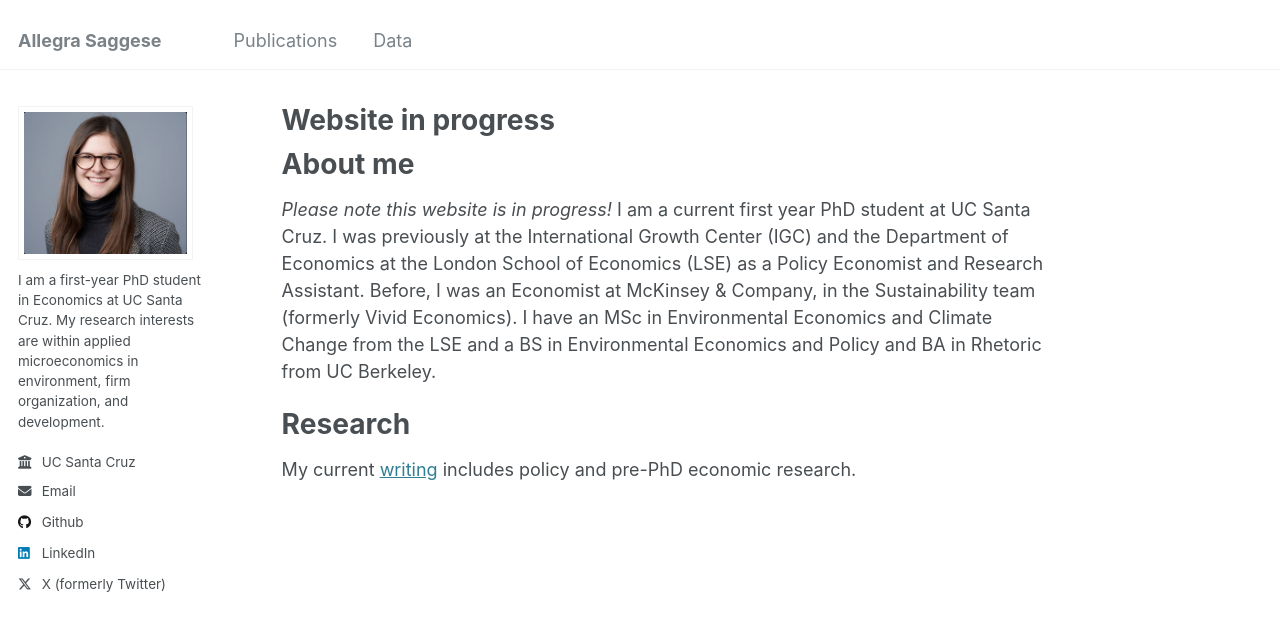
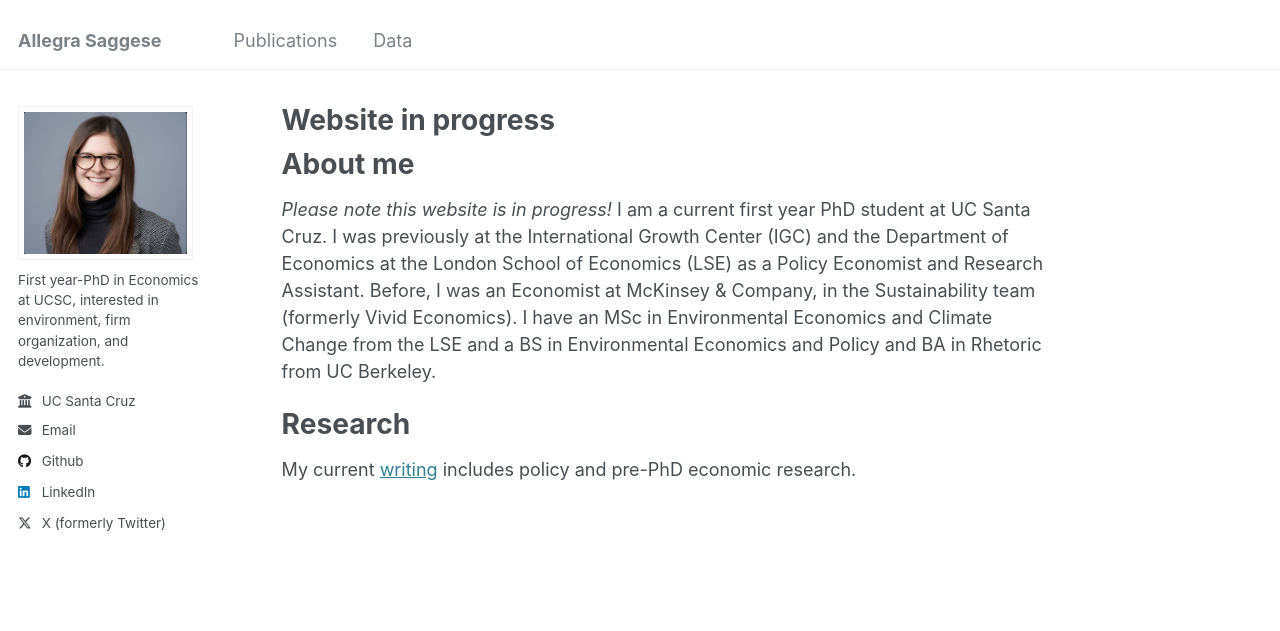
Before and after one commit to allegra-saggese-econ/allegra-saggese-econ.github.io, a Jekyll site: the page built from _pages/about.md, in a window 1280 px wide. Shown: the top 631 px of the page. Built offline with Jekyll 4.4.1, drawn with Linux system fonts in a browser that asks for light colours.

Commit message:
Update _config.yml
change the description in the mini bio

```diff
--- a/_config.yml
+++ b/_config.yml
@@ -24,7 +24,7 @@ author:
   avatar           : "2019-headshot.png"
   #name             : "Your Sidebar Name"
   pronouns         : # example: "she/her"
-  bio              : "I am a first-year PhD student in Economics at UC Santa Cruz. My research interests are within applied microeconomics in environment, firm organization, and development."
+  bio              : "First year-PhD in Economics at UCSC, interested in environment, firm organization, and development."
   #location         : " "
   employer         : "UC Santa Cruz"
   uri              : # URL
```
